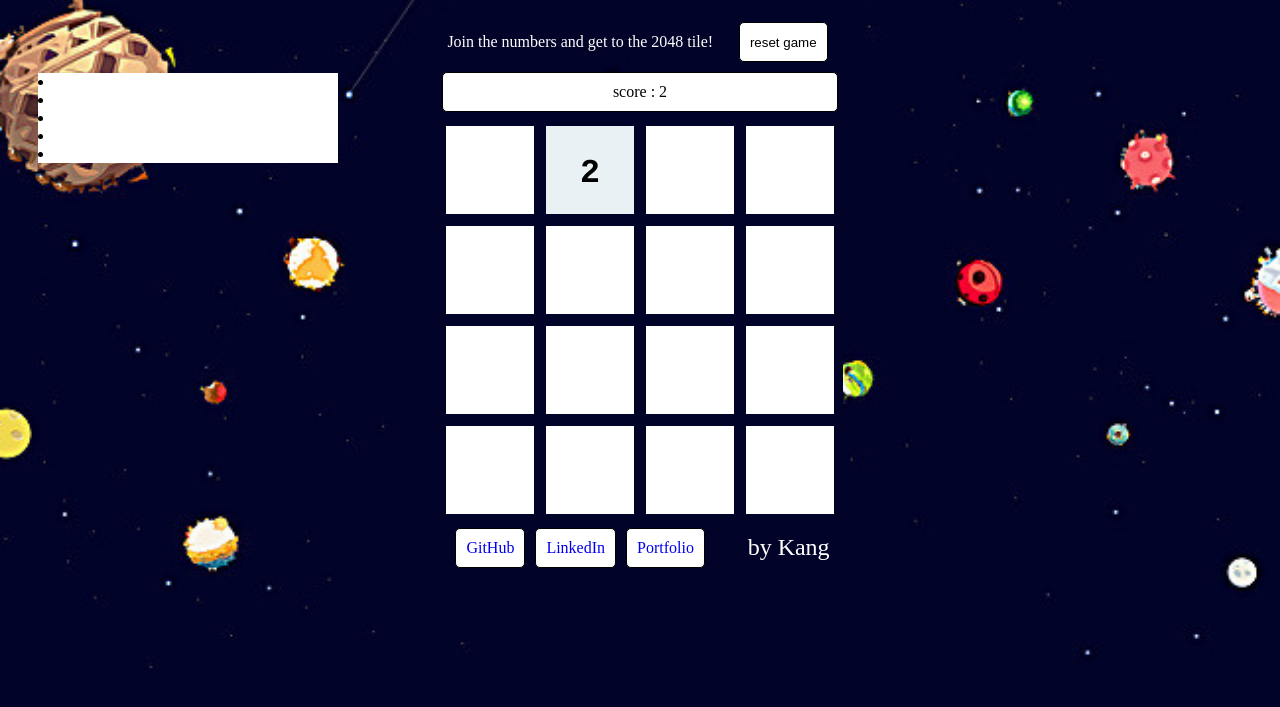
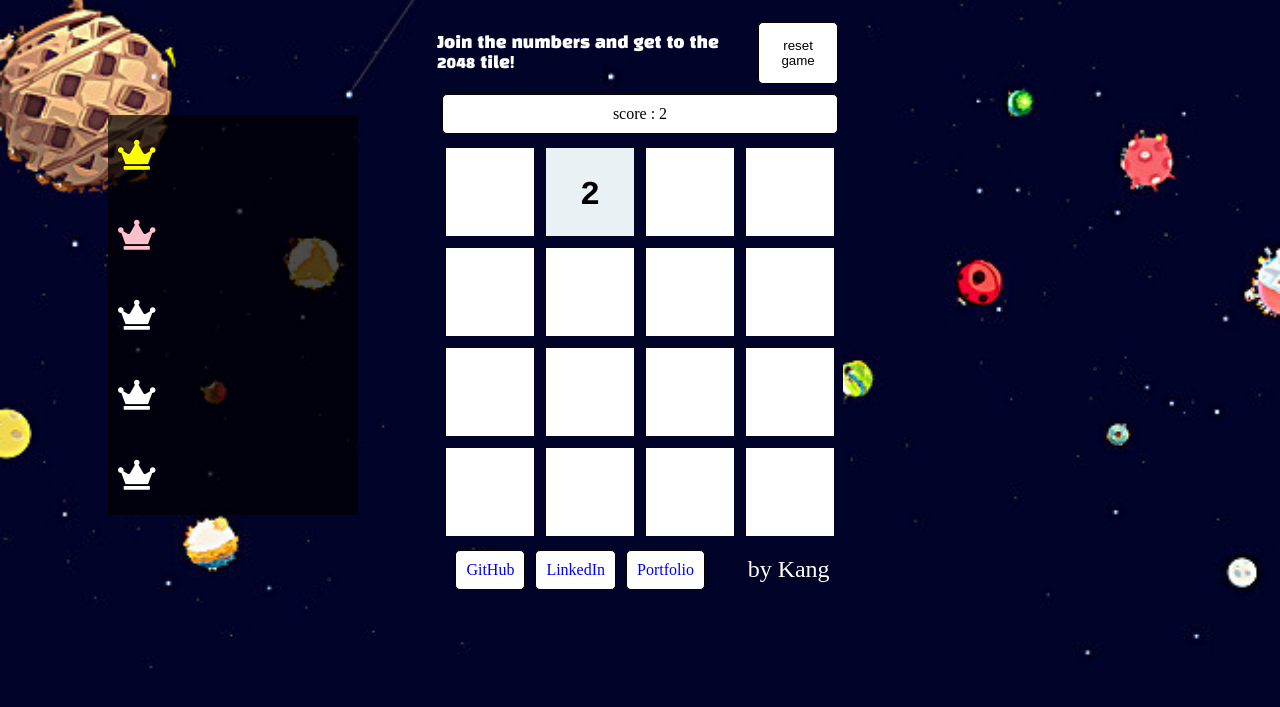
Before and after one commit to Liming0824/2048, a plain HTML site: page index.html in a window 1280 px wide. Shown: the part 69-776 px from the top of the page. Drawn offline with Linux system fonts and the light colour scheme; no server answers.

Commit message:
add score card

```diff
--- a/assets/stylesheets/application.css
+++ b/assets/stylesheets/application.css
@@ -5,12 +5,50 @@
   flex-direction: column;
 }
 
+.score-card li{
+  display: flex;
+  flex-direction: row;
+  list-style-type: none;
+  height: 80px;
+  line-height: 80px;
+  width: 250px;
+}
+
+.score-card li i{
+    display:block;
+    font-size: 30px;
+    margin-left: 10px;
+    margin-right: 10px;
+    line-height: 80px;
+}
+
+.score-card li b{
+  display:block;
+  overflow: scroll;
+  margin-right: 10px;
+  font-size: 20px;
+  width: 100px;
+  font-family: 'Black Han Sans', sans-serif;
+  color: silver;
+}
+
+.score-card li small{
+  display:block;
+  font-size: 15px;
+  width: 100px;
+  overflow: scroll;
+  font-family: 'Black Han Sans', sans-serif;
+  color: silver;
+}
+
 .score-card{
+  z-index: 3;
   position: absolute;
-  margin-left: 30px;
-  margin-top: 56px;
-  width: 300px;
-  background-color: white;
+  margin-left: 100px;
+  margin-top: 98px;
+  width: 250px;
+  height: 400px;
+  background-color: rgba(0,0,0,0.7);
 }
 
 .scoreCard-canvas{
@@ -56,6 +94,7 @@ strong p{
 
 .body-canvas div p{
   color: white;
+  font-family: 'Black Han Sans', sans-serif;
 }
 
 .body-canvas ul{
@@ -128,7 +167,7 @@ body{
  .form{
    position: fixed;
    top: 415px;
-   right: 44%;
+   right: 43.5%;
  }
 
  .form input{
--- a/index.html
+++ b/index.html
@@ -4,9 +4,11 @@
   <title> 2048 </title>
   <script type="text/javascript" src="./lib/bundle.js" charset="utf-8"></script>
   <link rel="stylesheet" type="text/css" href="./assets/stylesheets/application.css" />
-  <link rel="shortcut icon" type="image/png" href="/icon.png"/>
+  <link rel="stylesheet" href="https://use.fontawesome.com/releases/v5.4.1/css/all.css">
+  <!-- <link rel="shortcut icon" type="image/png" href="/icon.png"/> -->
   <link rel="shortcut icon" type="image/png" href="assets/image/icon.png"/>
   <script src="https://www.gstatic.com/firebasejs/5.5.3/firebase.js"></script>
+  <link href="https://fonts.googleapis.com/css?family=Black+Han+Sans" rel="stylesheet">
   <script>
     var config = {
       apiKey: "AIzaSyBPkF9A10-wUX8xmDAHMEXf0GyDTgTdw54",
@@ -27,11 +29,11 @@
 <div class="scoreCard-canvas">
 
   <div class='score-card'>
-    <li></li>
-    <li></li>
-    <li></li>
-    <li></li>
-    <li></li>
+    <li class='score-0'><i class="fas fa-crown" style="color: yellow" ></i><b></b><small></small></li>
+    <li class='score-1'><i class="fas fa-crown" style="color: pink"   ></i><b></b><small></small></li>
+    <li class='score-2'><i class="fas fa-crown" style="color: white" ></i><b></b><small></small></li>
+    <li class='score-3'><i class="fas fa-crown" style="color: white" ></i><b></b><small></small></li>
+    <li class='score-4'><i class="fas fa-crown" style="color: white" ></i><b></b><small></small></li>
   </div>
 
 
@@ -48,7 +50,7 @@
     </ul>
     <canvas  id="myCanvas" width="400" height="400" style="border:3px solid #010329;"></canvas>
     <form  class='form' style="display: none;">
-      <input  required type="text" placeholder="enter your name"/>
+      <input  required type="text" placeholder="enter your name" style="margin-top:10px;font-size:15px;text-align:center;font-family:'Black Han Sans', sans-serif;"/>
       <input hidden type="button" value="Submit">
     </form>
   </div>
```
Also changed, not shown: lib/bundle.js, lib/grid.js, 1 other file.
